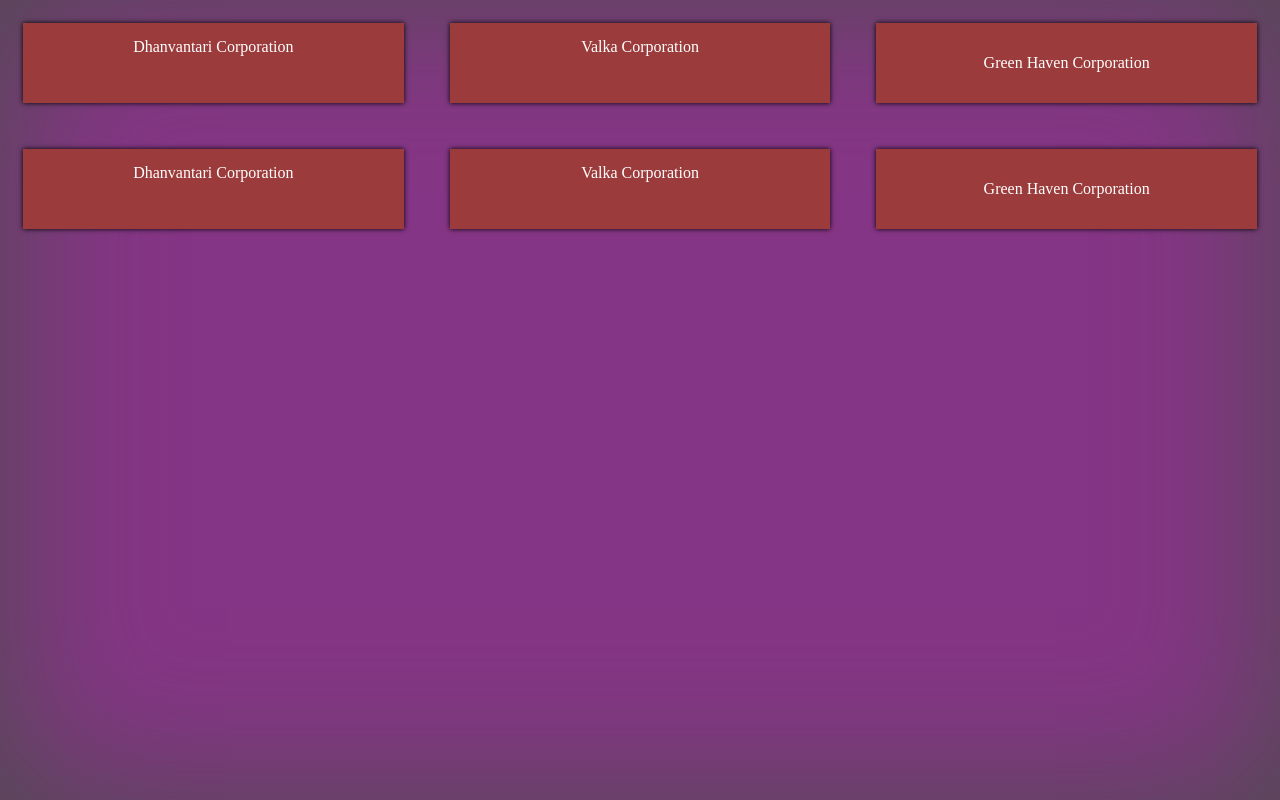
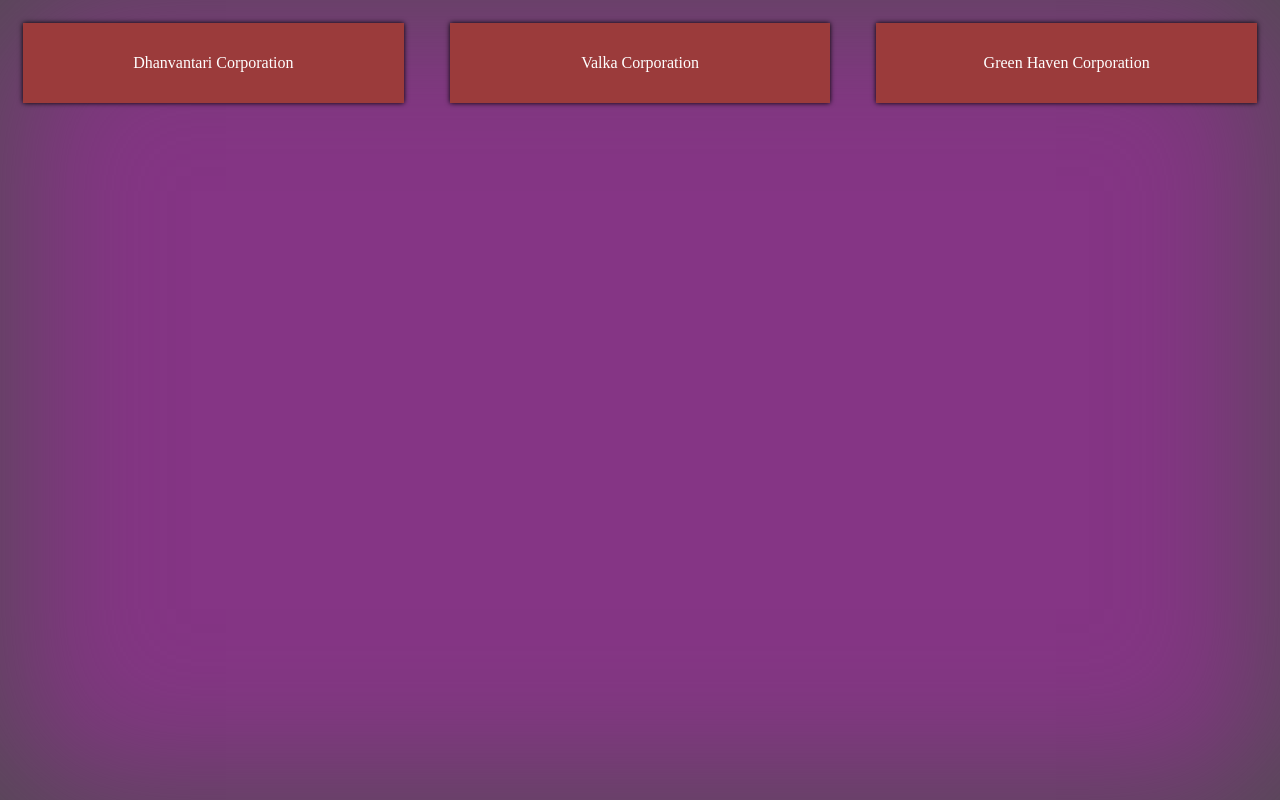
Before and after one commit to SenItharAbbas/SenItharAbbas.github.io, a plain HTML site: page tehnali-corporations.html in a window 1280 px wide. Drawn offline with Linux system fonts and the light colour scheme.

Commit message:
Update tehnali-corporations.html

```diff
--- a/tehnali-corporations.html
+++ b/tehnali-corporations.html
@@ -9,29 +9,15 @@
 <body>
 
 <main class="flex-center">
-  <div onclick="location.href='YOUR-URL-HERE';">
-    <a href="/" class="button">Dhanvantari Corporation</a>
+  <div onclick="location.href='https://docs.google.com/document/d/e/2PACX-1vQbaah4k-oQsRXbkLa_16U16u3aqKAU_-CApRQFmsitF8IezLdyDzU7XdzExl97rtEzPg1wdQpVmEOz/pub';">
+    <p>Dhanvantari Corporation</p>
   </div>
 
   <div onclick="location.href='YOUR-URL-HERE';">
-    <a href="#" class="button">Valka Corporation</a>
+    <p>Valka Corporation</p>
   </div>
 
-  <div onclick="location.href='YOUR-URL-HERE';">
-    <p>Green Haven Corporation</p>
-  </div>
-</main>
-
-<main class="flex-center">
-  <div onclick="location.href='YOUR-URL-HERE';">
-    <a href="/" class="button">Dhanvantari Corporation</a>
-  </div>
-
-  <div onclick="location.href='YOUR-URL-HERE';">
-    <a href="#" class="button">Valka Corporation</a>
-  </div>
-
-  <div onclick="location.href='YOUR-URL-HERE';">
+  <div onclick="location.href='https://docs.google.com/document/d/1CJWP5Co8qnnBkJGt58dTjX7OceOiUEJZzeahfUNVUGs/edit';">
     <p>Green Haven Corporation</p>
   </div>
 </main>
```
